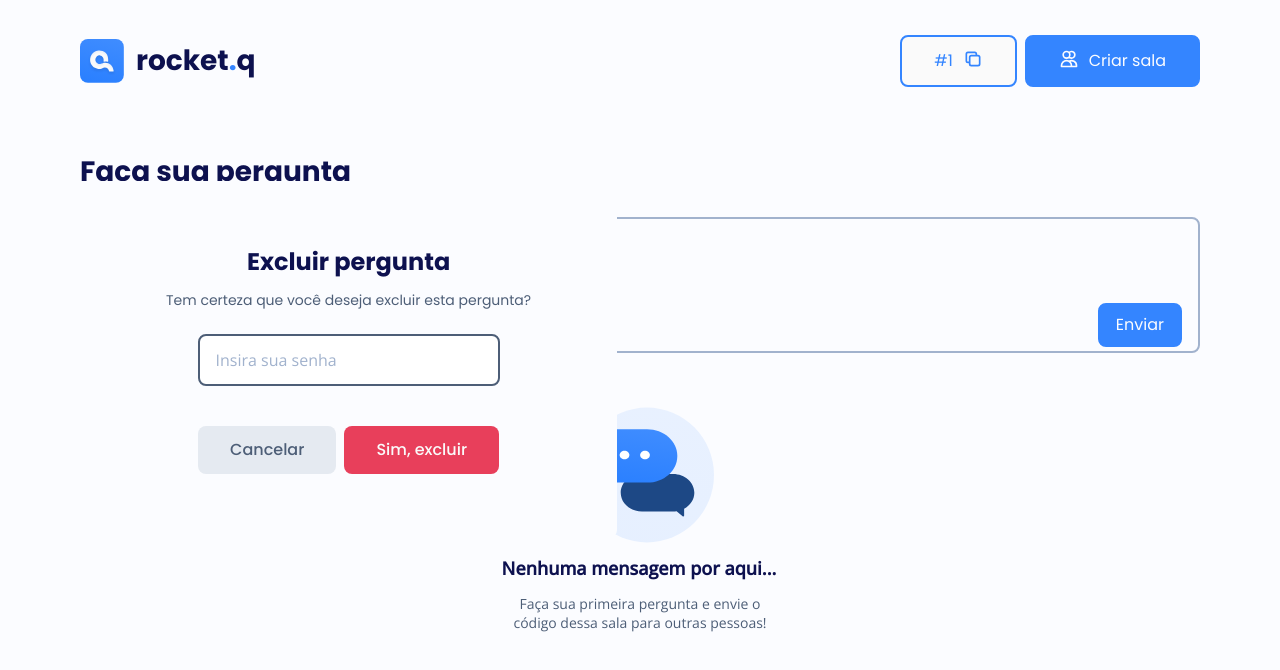
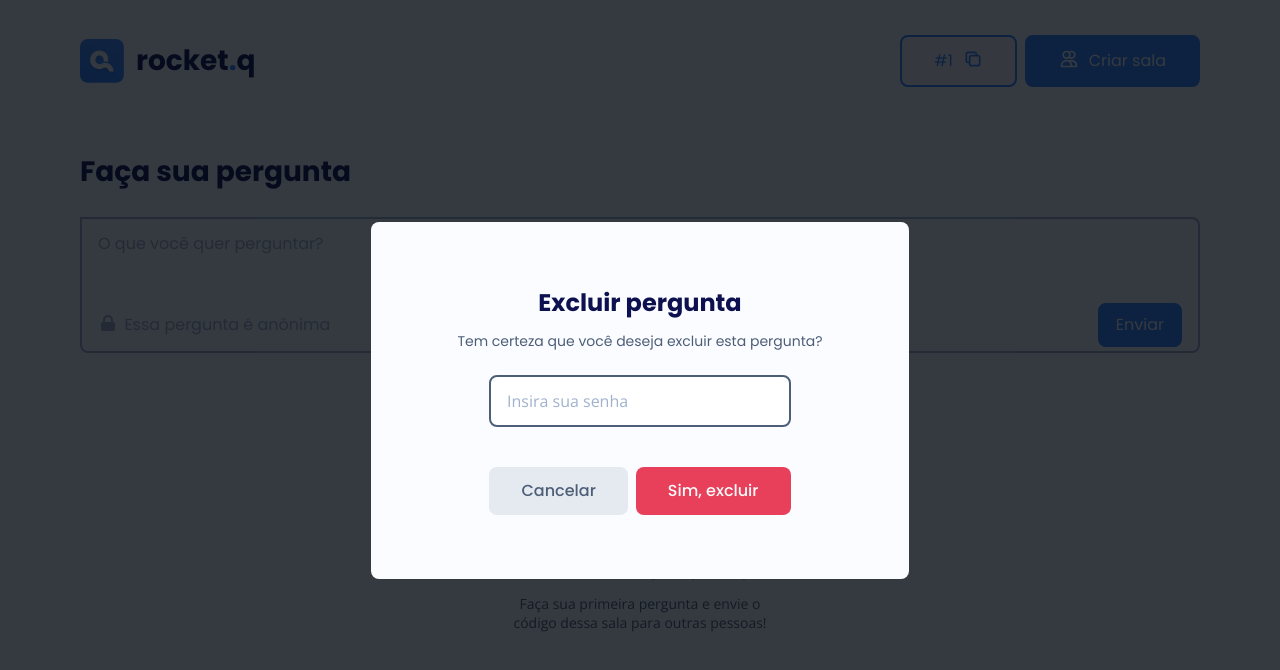
Before and after one commit to yammartins/rocket.q-clone, a React (Vite) app: page /room/1 in a window 1280 px wide. Shown: the top 670 px of the page. Built offline with nearby package versions, Linux system fonts and the light colour scheme; no server answers.

Commit message:
message-box

```diff
--- a/src/pages/Channel/index.tsx
+++ b/src/pages/Channel/index.tsx
@@ -197,7 +197,8 @@ const Channel: React.FC = () => {
             );
           })}
         </div>
-        <div className="deletemessage">
+        <div className="deletemessage-wraper">
+          <div className="relative py-16 px-[5.375rem] bg-bground rounded-lg text-center m-auto max-w-[36.875rem] max-h-[22.625rem]">
             <h2 className="text-box text-ttext font-bold font-poppins">Excluir pergunta</h2>
             <p className="text-details font-poppins text-greygrey mt-3 mb-6">Tem certeza que você deseja excluir esta pergunta?</p>
             <form action="">
@@ -221,6 +222,7 @@ const Channel: React.FC = () => {
               </div>
             </form>
           </div>
+        </div>
       </main>
     </>
   );
--- a/src/styles/components/channel.scss
+++ b/src/styles/components/channel.scss
@@ -80,8 +80,8 @@
         @apply hidden;
       }
     }
-    .deletemessage {
-      @apply fixed py-16 px-[5.375rem] bg-bground rounded-lg self-center text-center left-auto;
+    .deletemessage-wraper {
+      @apply bg-shadow/80 fixed top-0 left-0 w-full h-full flex m-auto;
 
     }
   }
```
Lines whose indentation alone changed are shown as unchanged.
